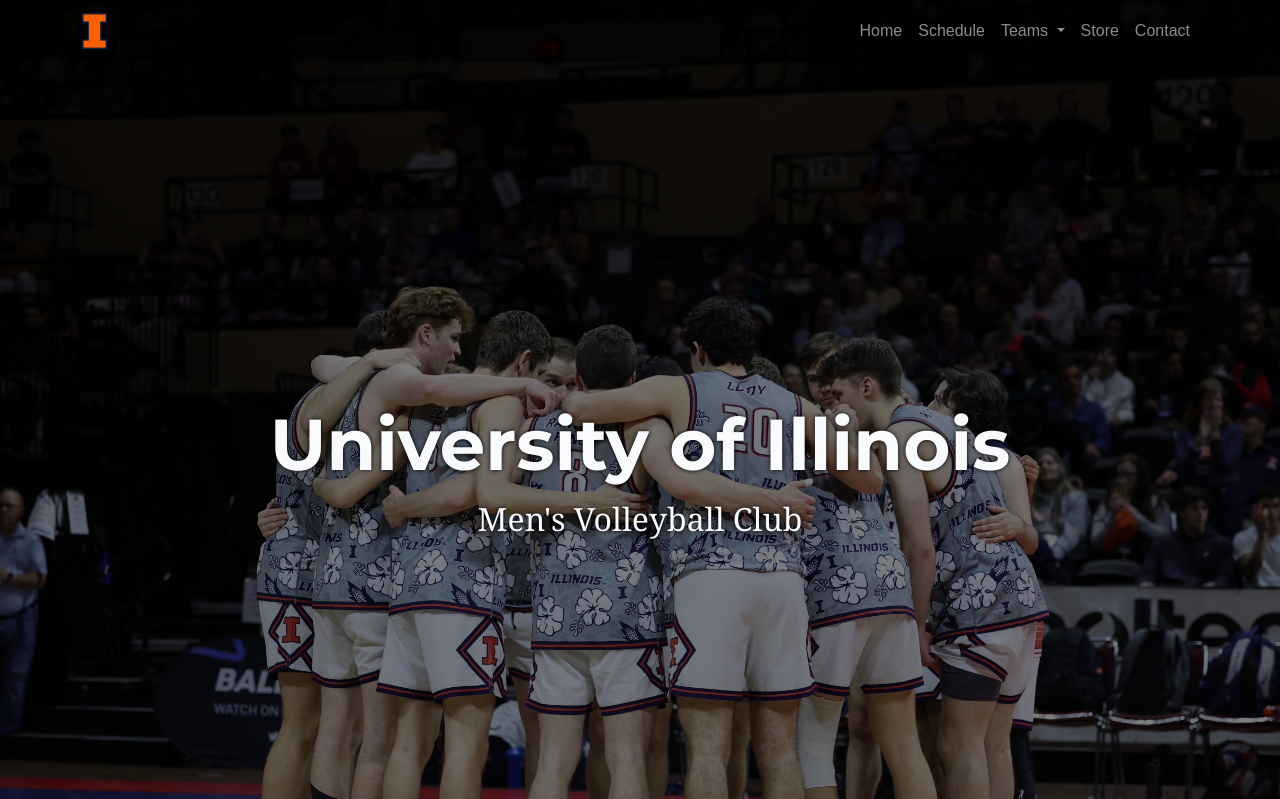
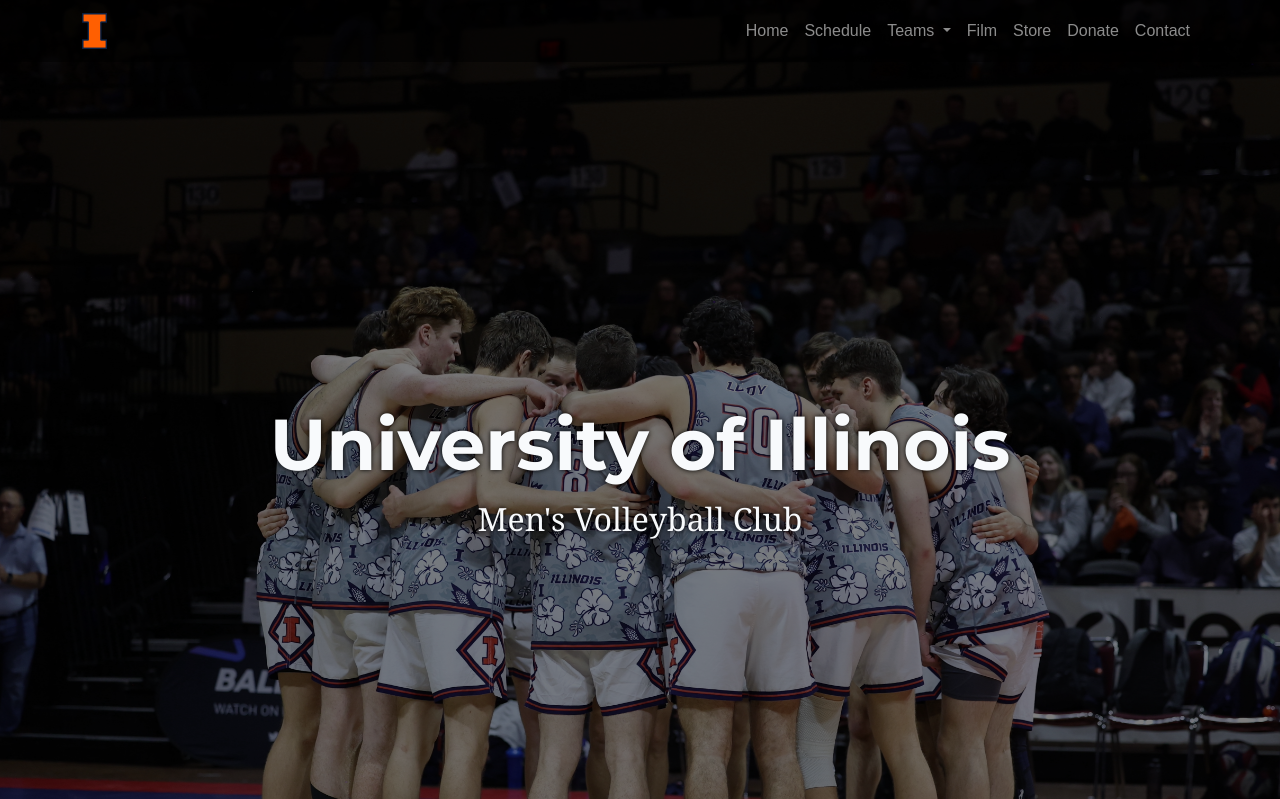
Before and after one commit to alaynali/imvb-web, a Django app: page / in a window 1280 px wide. Shown: the top 799 px of the page. Run offline with Django 4.2, Linux system fonts and the light colour scheme; data that the repository does not hold is empty; some libraries are stand-ins or nearby versions; some web fonts are replaced.

Commit message:
add film and donate to navbar, need to update donation link

```diff
--- a/home/templates/home/home.html
+++ b/home/templates/home/home.html
@@ -85,6 +85,7 @@
                 <h2 class='title'>{{obj.name}}</h2>
                 {% if obj.image %}
                 <img src='{{obj.image.url}}'></img>
+                <br>
                 {% endif %}
                 <p class='text'> {{obj.description}}</p>
 
--- a/templates/navbar.html
+++ b/templates/navbar.html
@@ -38,9 +38,19 @@
                     </ul>
                   </li>
                 <li class="nav-item">
+                    <a class="nav-link" href="https://www.youtube.com/@krystoferhan" target="_blank">
+                        Film
+                        {% comment %} <img src="../../media/redirect.png" width="15" height="15"> {% endcomment %}
+                    </a>
+                </li>
+                <li class="nav-item">
                     <a class="nav-link" href="#">
                         Store
-                        {% comment %} <img src="../../media/redirect.png" width="15" height="15"> {% endcomment %}
+                    </a>
+                </li>
+                <li class="nav-item">
+                    <a class="nav-link" href="#">
+                        Donate
                     </a>
                 </li>
                 <li class="nav-item">
```
